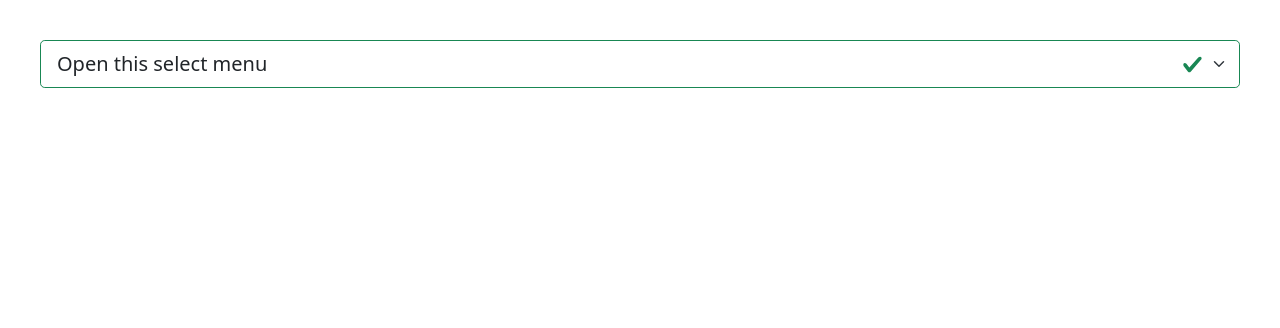
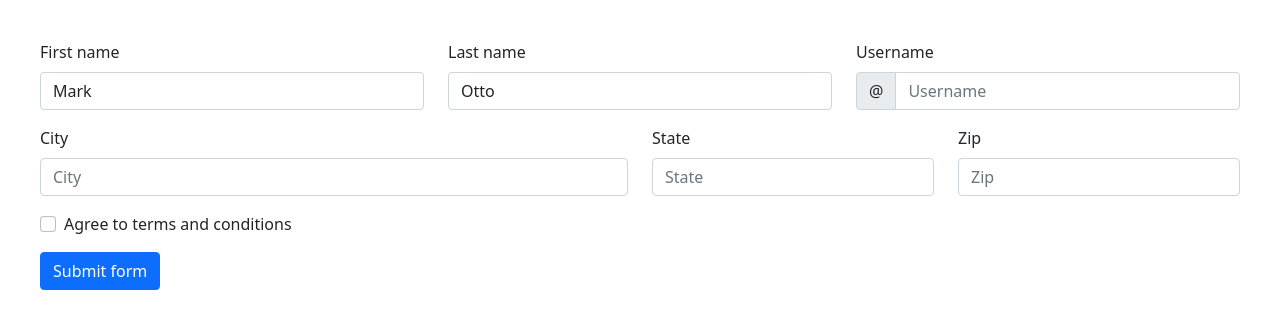
Before and after one commit to huseyinbattal/react-bootstrap, a React (Create React App) app: page / in a window 1280 px wide. Shown: the top 328 px of the page. Built offline with nearby package versions, Linux system fonts and the light colour scheme.

Commit message:
add form validation

```diff
--- a/src/App.js
+++ b/src/App.js
@@ -6,6 +6,7 @@ import Lesson_5 from "./components/lesson_5";
 import Lesson_6 from "./components/lesson_6";
 import Lesson_7 from "./components/lesson_7";
 import LoadingButton from "./components/LoadingButton";
+import FormValidation from "./components/FormValidation";
 
 function App() {
   return (
@@ -17,7 +18,8 @@ function App() {
       {/* { <Lesson_4 />} */}
       {/* {<Lesson_5 />} */}
       {/* {<Lesson_6 />} */}
-      {<Lesson_7 />}
+      {/* {<Lesson_7 />} */}
+      <FormValidation/>
     </div>
   );
 }
--- /dev/null
+++ b/src/components/FormValidation.js
@@ -0,0 +1,97 @@
+import React, { useState } from 'react';
+import Button from 'react-bootstrap/Button';
+import Col from 'react-bootstrap/Col';
+import Form from 'react-bootstrap/Form';
+import InputGroup from 'react-bootstrap/InputGroup';
+import Row from 'react-bootstrap/Row';
+
+function FormValidation() {
+  const [validated, setValidated] = useState(false);
+
+  const handleSubmit = (e) => {
+    const form = e.currentTarget;
+    if (form.checkValidity() === false) {
+      e.preventDefault();
+      e.stopPropagation();
+    }
+
+      setValidated(true);
+      console.log(e)
+  };
+
+  return (
+    <Form noValidate validated={validated} onSubmit={handleSubmit}>
+      <Row className="mb-3">
+        <Form.Group as={Col} md="4" controlId="validationCustom01">
+          <Form.Label>First name</Form.Label>
+          <Form.Control
+            required
+            type="text"
+            placeholder="First name"
+            defaultValue="Mark"
+          />
+          <Form.Control.Feedback>Looks good!</Form.Control.Feedback>
+        </Form.Group>
+        <Form.Group as={Col} md="4" controlId="validationCustom02">
+          <Form.Label>Last name</Form.Label>
+          <Form.Control
+            required
+            type="text"
+            placeholder="Last name"
+            defaultValue="Otto"
+          />
+          <Form.Control.Feedback>Looks good!</Form.Control.Feedback>
+        </Form.Group>
+        <Form.Group as={Col} md="4" controlId="validationCustomUsername">
+          <Form.Label>Username</Form.Label>
+          <InputGroup hasValidation>
+            <InputGroup.Text id="inputGroupPrepend">@</InputGroup.Text>
+            <Form.Control
+              type="text"
+              placeholder="Username"
+              aria-describedby="inputGroupPrepend"
+              required
+            />
+            <Form.Control.Feedback type="invalid">
+              Please choose a username.
+            </Form.Control.Feedback>
+          </InputGroup>
+        </Form.Group>
+      </Row>
+      <Row className="mb-3">
+        <Form.Group as={Col} md="6" controlId="validationCustom03">
+          <Form.Label>City</Form.Label>
+          <Form.Control type="text" placeholder="City" required />
+          <Form.Control.Feedback type="invalid">
+            Please provide a valid city.
+          </Form.Control.Feedback>
+        </Form.Group>
+        <Form.Group as={Col} md="3" controlId="validationCustom04">
+          <Form.Label>State</Form.Label>
+          <Form.Control type="text" placeholder="State" required />
+          <Form.Control.Feedback type="invalid">
+            Please provide a valid state.
+          </Form.Control.Feedback>
+        </Form.Group>
+        <Form.Group as={Col} md="3" controlId="validationCustom05">
+          <Form.Label>Zip</Form.Label>
+          <Form.Control type="text" placeholder="Zip" required />
+          <Form.Control.Feedback type="invalid">
+            Please provide a valid zip.
+          </Form.Control.Feedback>
+        </Form.Group>
+      </Row>
+      <Form.Group className="mb-3">
+        <Form.Check
+          required
+          label="Agree to terms and conditions"
+          feedback="You must agree before submitting."
+          feedbackType="invalid"
+        />
+      </Form.Group>
+      <Button type="submit">Submit form</Button>
+    </Form>
+  );
+}
+
+export default FormValidation;
--- a/src/components/lesson_7.js
+++ b/src/components/lesson_7.js
@@ -1,4 +1,7 @@
 import {
+  FormCheck,
+  Feedback,
+  feedbackToolTip,
   Badge,
   Alert,
   Button,
@@ -12,26 +15,185 @@ import {
 import { useState } from "react";
 
 const Lesson_7 = () => {
-  const [validated, setValidated] = useState(false);
-  const [state, setState] = useState("");
-  const [color, setColor] = useState("#563d7c");
-  const [text, setText] = useState("");
-
-  const handleSubmit = (event) => {
-    const form = event.currentTarget;
-    debugger;
-    if (form.checkValidity() === false) {
-      event.preventDefault();
-      event.stopPropagation();
-    }
-
-    setValidated(true);
-  };
+  const [styleRed] = useState({
+    color: "red",
+    opacity: "0.4",
+  });
+  const [styleGreen] = useState({ color: "green" });
+  const [show1, setShow1] = useState(false);
+  const [show2, setShow2] = useState(false);
+  const [show3, setShow3] = useState(false);
+  const [show4, setShow4] = useState(false);
+  const [range, setRange] = useState(10);
+  const [active, setActive] = useState(true);
 
   const renderForm = () => {
     return (
       <>
-        <Form.Select
+
+        <Form>
+      <Row className="mb-3">
+        <Form.Group as={Col} controlId="formGridEmail">
+          <Form.Label>Email</Form.Label>
+          <Form.Control type="email" placeholder="Enter email" />
+        </Form.Group>
+
+        <Form.Group as={Col} controlId="formGridPassword">
+          <Form.Label>Password</Form.Label>
+          <Form.Control type="password" placeholder="Password" />
+        </Form.Group>
+      </Row>
+
+      <Form.Group className="mb-3" controlId="formGridAddress1">
+        <Form.Label>Address</Form.Label>
+        <Form.Control placeholder="1234 Main St" />
+      </Form.Group>
+
+      <Form.Group className="mb-3" controlId="formGridAddress2">
+        <Form.Label>Address 2</Form.Label>
+        <Form.Control placeholder="Apartment, studio, or floor" />
+      </Form.Group>
+
+      <Row className="mb-3">
+        <Form.Group as={Col} controlId="formGridCity">
+          <Form.Label>City</Form.Label>
+          <Form.Control />
+        </Form.Group>
+
+        <Form.Group as={Col} controlId="formGridState">
+          <Form.Label>State</Form.Label>
+          <Form.Select defaultValue="...">
+            <option>Choose...</option>
+            <option>...</option>
+          </Form.Select>
+        </Form.Group>
+
+        <Form.Group as={Col} controlId="formGridZip">
+          <Form.Label>Zip</Form.Label>
+          <Form.Control />
+        </Form.Group>
+      </Row>
+
+      <Form.Group className="mb-3" id="formGridCheckbox">
+        <Form.Check type="checkbox" label="Check me out" />
+      </Form.Group>
+
+      <Button variant="primary" type="submit">
+        Submit
+      </Button>
+    </Form>
+
+
+        {/* <FloatingLabel controlId="floatingSelect" label="Lütfen bir il seçiniz">
+          <Form.Select aria-label="Floating label select example">
+            <option>...</option>
+            <option value="1">İzmir</option>
+            <option value="2">Ankara</option>
+            <option value="3">İstanbul</option>
+          </Form.Select>
+        </FloatingLabel> */}
+
+        {/* <FloatingLabel controlId="floatingTextarea2" label="Comments">
+          <Form.Control
+            as="textarea"
+            placeholder="Leave a comment here"
+            style={{ height: "100px" }}
+          />
+        </FloatingLabel> */}
+
+        {/* <InputGroup size="sm" className="mb-3">
+          <InputGroup.Text id="inputGroup-sizing-sm">Small</InputGroup.Text>
+          <Form.Control
+            isValid
+            aria-label="Small"
+            aria-describedby="inputGroup-sizing-sm"
+          />
+        </InputGroup>
+        <br />
+        <InputGroup className="mb-3">
+          <InputGroup.Text id="inputGroup-sizing-default">
+            Default
+          </InputGroup.Text>
+          <Form.Control
+            aria-label="Default"
+            aria-describedby="inputGroup-sizing-default"
+          />
+        </InputGroup>
+        <br />
+        <InputGroup size="lg">
+          <InputGroup.Text id="inputGroup-sizing-lg">Large</InputGroup.Text>
+          <Form.Control
+            aria-label="Large"
+            aria-describedby="inputGroup-sizing-sm"
+          />
+        </InputGroup> */}
+
+        {/* {JSON.stringify(active)}
+        <br/>
+         <Form.Label>{range}</Form.Label>
+        <Form.Range disabled={active ? true : false} onChange={(e) => setRange(e.target.value)} value={range} />
+        <Button onClick={()=>setActive(!active)}>Active</Button> */}
+
+        {/* <Form>
+          <Form.Check
+            style={!show1 ? styleRed : styleGreen}
+            onClick={() => setShow1(!show1)}
+            type="switch"
+            id="html"
+            label="HTML"
+          />
+          <Form.Check
+            style={!show2 ? styleRed : styleGreen}
+            onClick={() => setShow2(!show2)}
+            type="switch"
+            label="CSS"
+            id="css"
+          />
+          <Form.Check
+            style={!show3 ? styleRed : styleGreen}
+            onClick={() => setShow3(!show3)}
+            type="switch"
+            label="JAVASCRIPT"
+            id="js"
+          />
+          <Form.Check
+            style={!show4 ? styleRed : styleGreen}
+            onClick={(e) => {
+              if (e.target.id === "react") {
+                setShow4(!show4);
+              }
+            }}
+            type="switch"
+            label="REACT.JS"
+            id="react"
+          />
+        </Form> */}
+
+        {/* <Form>
+        <Form.Check
+            type="radio"
+            label="İstanbul"
+            id="radio1"
+            name="radio"
+            disabled
+          />
+          <Form.Check
+            type="radio"
+            label="Ankara"
+            id="radio2"
+            name="radio"
+
+          />
+          <Form.Check
+            type="radio"
+            label="İzmir"
+            id="radio3"
+            name="radio"
+
+          />
+    </Form> */}
+
+        {/* <Form.Select
           onChange={(e) => {
             setText(e.target.value)
           }}
@@ -43,9 +205,7 @@ const Lesson_7 = () => {
           <option value="1">One</option>
           <option value="2">Two</option>
           <option value="3">Three</option>
-        </Form.Select>
-
-        <div>{ text}</div>
+        </Form.Select> */}
 
         {/* <Form.Label htmlFor="inputPassword5">Password</Form.Label>
         <Form.Control
@@ -186,7 +346,7 @@ const Lesson_7 = () => {
 
         <Form>
           <Form.Check
-            inline
+
             isInvalid
             type="switch"
             id="custom-switch"
```
